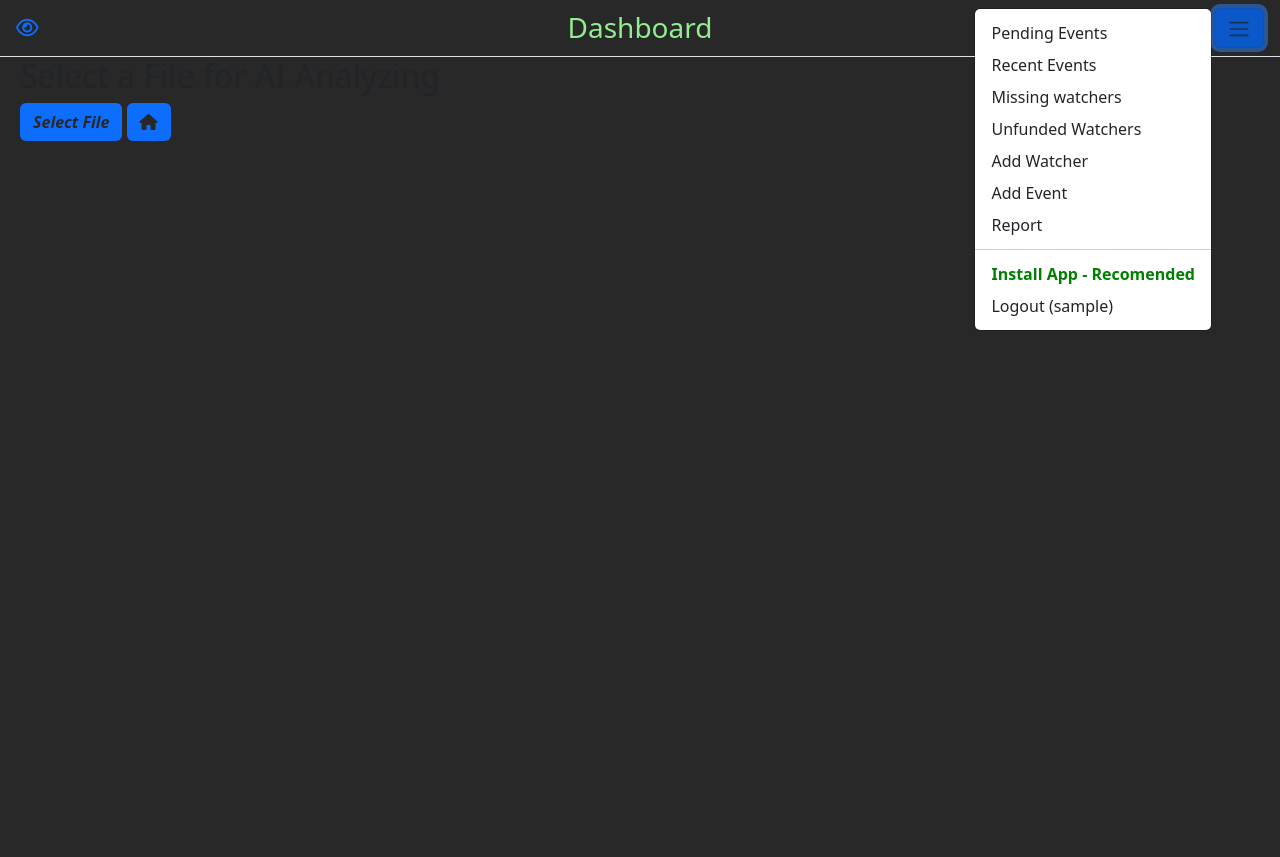
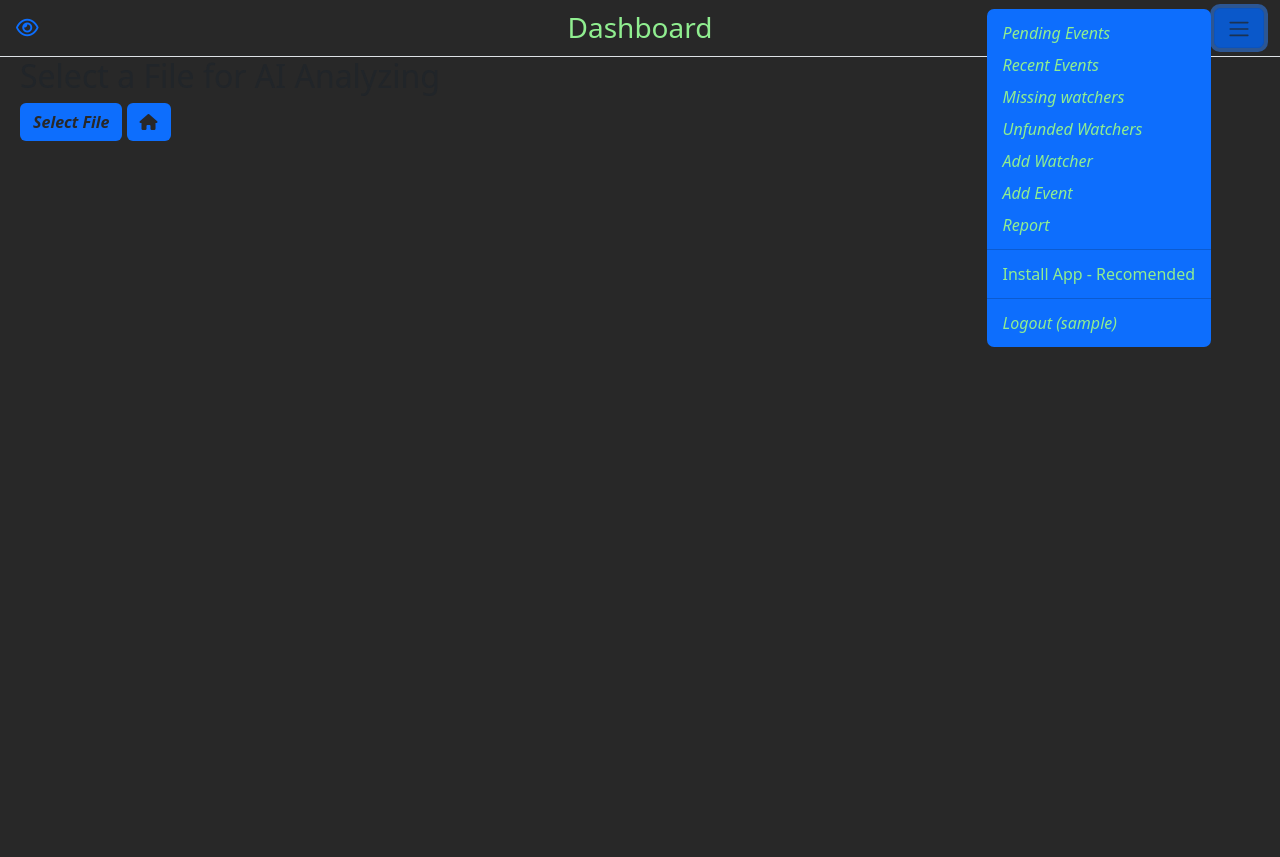
Before and after one commit to nirb/django_watchers, a Django app: page /ai/ in a window 1280 px wide, after a click that opens the changed part. Run offline with Django 4.2, Linux system fonts and the light colour scheme; the visitor is signed in with stand-in values (Sample User, id 1); data that the repository does not hold is empty; some libraries are stand-ins or nearby versions.

Commit message:
menu color

```diff
--- a/dashboard/templates/menues/dropdown_menu.html
+++ b/dashboard/templates/menues/dropdown_menu.html
@@ -1,16 +1,15 @@
-<ul class="dropdown-menu">
-    <a class="dropdown-item" href="/events_cards/date?type=notice">Pending Events</a>
-    <a class="dropdown-item" href="/events_cards/-date">Recent Events</a>
-    <a class="dropdown-item" href="/events_cards/-date?type=missing">Missing watchers</a>
-    <a class="dropdown-item" href="/events_cards/-date?type=unfunded">Unfunded Watchers</a>
-    <a class="dropdown-item" href="/create_watcher_form">Add Watcher</a>
-    <a class="dropdown-item" href="/create_event_form">Add Event</a>
-    <a class="dropdown-item" href="/monthly_report">Report</a>
-    <li>
-        <hr class="dropdown-divider">
-    </li>
-    <button class="dropdown-item" id="install-button" style="color:green; font-weight: bold;">
+<ul class="dropdown-menu btn-primary" style="border-radius: 8px;">
+    <a class="dropdown-item app-text-color" href="/events_cards/date?type=notice">Pending Events</a>
+    <a class="dropdown-item app-text-color" href="/events_cards/-date">Recent Events</a>
+    <a class="dropdown-item app-text-color" href="/events_cards/-date?type=missing">Missing watchers</a>
+    <a class="dropdown-item app-text-color" href="/events_cards/-date?type=unfunded">Unfunded Watchers</a>
+    <a class="dropdown-item app-text-color" href="/create_watcher_form">Add Watcher</a>
+    <a class="dropdown-item app-text-color" href="/create_event_form">Add Event</a>
+    <a class="dropdown-item app-text-color" href="/monthly_report">Report</a>
+    <hr class="dropdown-divider">
+    <button class="dropdown-item app-text-color" id="install-button">
         Install App - Recomended
     </button>
-    <a class="dropdown-item" href="{% url 'logout' %}">Logout ({{ user.username }})</a>
+    <hr class="dropdown-divider">
+    <a class="dropdown-item app-text-color" href="{% url 'logout' %}">Logout ({{ user.username }})</a>
 </ul>
```
